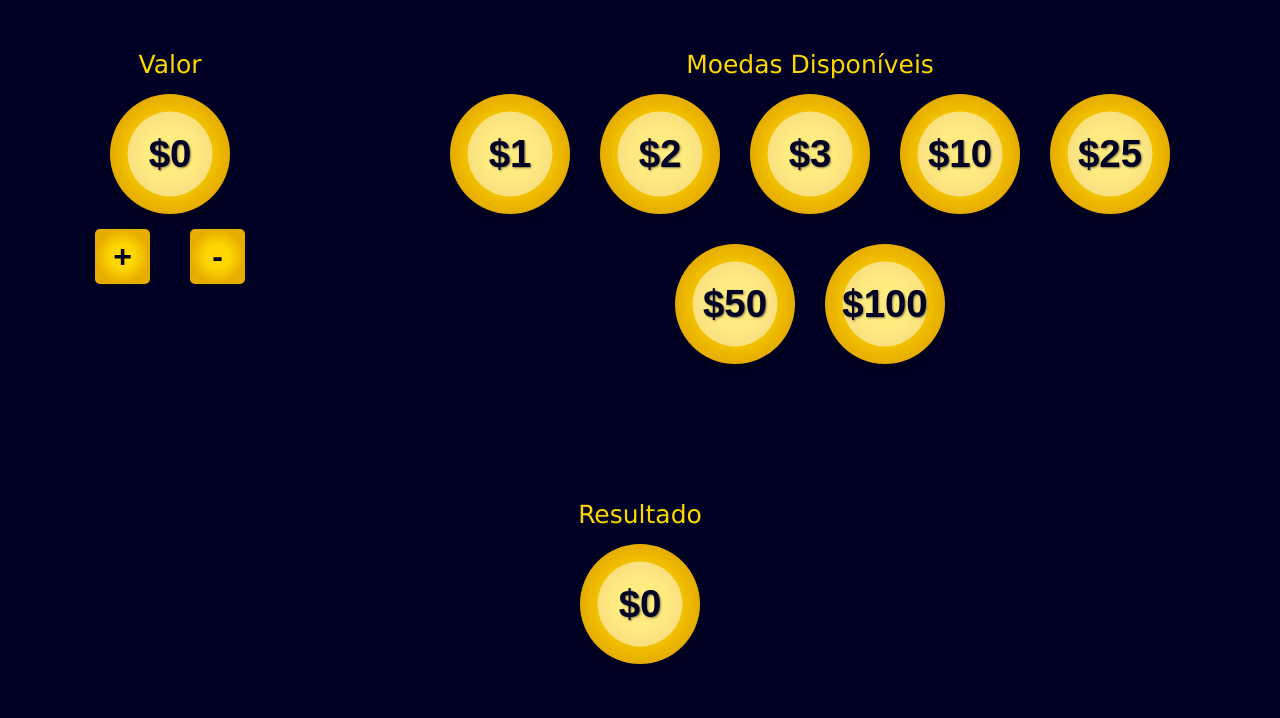
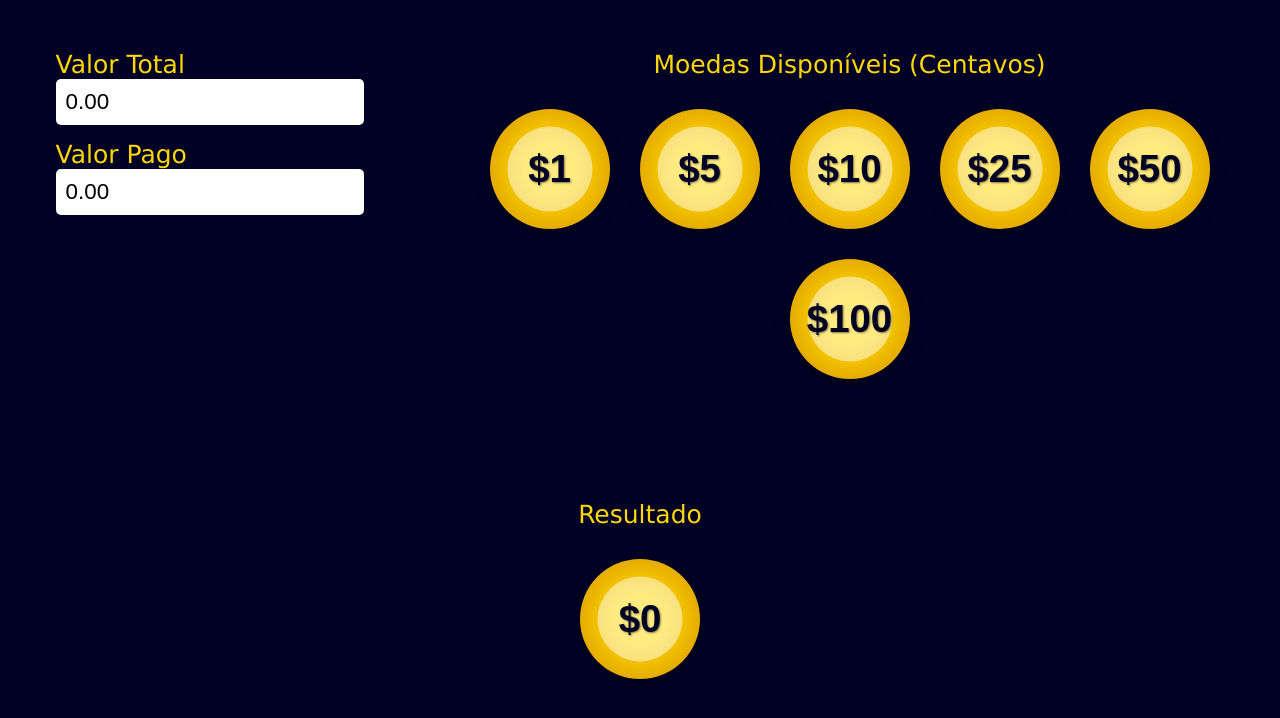
Before and after one commit to Victor4driel/minimum_coin, a React (Create React App) app: page / in a window 1280 px wide. Shown: the top 718 px of the page. Built offline with nearby package versions, Linux system fonts and the light colour scheme.

Commit message:
feat; update layout

```diff
--- a/src/components/Content/Content.jsx
+++ b/src/components/Content/Content.jsx
@@ -1,10 +1,13 @@
-import React, { useState } from "react"
+import React, { useEffect, useState } from "react"
 import Coin from "../common/Coin/Coin";
 import GroupedCoins from "../GroupedCoins/GroupedCoins";
 import { ContentConteiner } from "./Content.styled";
 import { BoxContainer } from "../common/Box/Box.styled";
 import Label from "../common/Label/Label";
 import GroupedButton from "../GroupedButton/GroupedButton";
+import Input from "../common/Input/Input";
+import Form from "../common/Form/Form";
+import Button from "../common/Button/Button";
 
 function miniCoinChangeWithCoins(coins, k) {
     if (k === 0) {
@@ -46,39 +49,51 @@ function miniCoinChangeWithCoins(coins, k) {
 
 export default props => {
 
-    const [value, setValue] = useState(0)
-    const coins = [1, 2, 3, 10, 25, 50, 100]
+    const [Inputvalue, setInputValue] = useState(0)
+    const [Inputvalue1, setInputValue1] = useState(0)
 
-    const inc = () => {
-        setValue(value + 1);
+    var trocoValue = 0
+
+    if(Math.trunc(((Inputvalue1 - Inputvalue) + 0.001 ) * 100) >= 0) {
+        trocoValue = Math.trunc(((Inputvalue1 - Inputvalue) + 0.001 ) * 100)
     }
 
-    const dec = () => {
+    console.log(trocoValue)
 
-        if(value > 0) {
-            setValue(value - 1);
-        }
-    }
+    const coinsAvailable = [1, 5, 10, 25, 50, 100]
+
+    const trocoCoins = miniCoinChangeWithCoins(coinsAvailable, trocoValue)
+
+
+    // const inc = () => {
+    //     setValue(value + 1);
+    // }
+
+    // const dec = () => {
+
+    //     if(value > 0) {
+    //         setValue(value - 1);
+    //     }
+    // }
 
 
     return (
         <ContentConteiner>
-            <BoxContainer className="CoinLabel">
-                <Label text='Valor' />
-                <Coin value={value} />
-                <GroupedButton funcInc={inc} funcDec={dec}/>
-            </BoxContainer>
-
             <BoxContainer className="GroupedCoinLabel">
-                <Label text='Moedas Disponíveis' />
-                <GroupedCoins className= 'available' coins={coins} width='750px'/>
+                <Label text='Moedas Disponíveis (Centavos)' />
+                <GroupedCoins className= 'available' coins={coinsAvailable} width='750px'/>
             </BoxContainer>
 
             <BoxContainer className="ResultCoinLabel">
                 <Label text='Resultado' />
-                <GroupedCoins className='result' coins={miniCoinChangeWithCoins(coins, value)} width='100%'/>
+                <GroupedCoins className='result' coins={trocoCoins} width='100%'/>
             </BoxContainer>
 
+            <BoxContainer>
+                <Form value={Inputvalue} setValue={setInputValue} labelText='Valor Total'></Form>
+                <Form value={Inputvalue1} setValue={setInputValue1} labelText='Valor Pago'></Form>
+                {/* <Button signal='Gerar Troco' onClick={gerarTroco}/> */}
+            </BoxContainer>
 
 
         </ContentConteiner>
--- a/src/components/common/Box/Box.styled.js
+++ b/src/components/common/Box/Box.styled.js
@@ -6,4 +6,5 @@ export const BoxContainer = styled.div`
     display:flex;
     align-items: center;
     flex-direction: column;
+    gap:15px;
 `
--- a/src/components/common/Button/Button.styled.js
+++ b/src/components/common/Button/Button.styled.js
@@ -2,8 +2,8 @@ import styled from "styled-components"
 
 export const Button = styled.button`
   display: inline-block;
-  width: 55px;
-  height: 55px;
+  width: {prop => prop.width};
+  height: {prop => prop.height};
   padding: 8px 18px;
   font-size: 2rem;
   font-weight: bold;
--- /dev/null
+++ b/src/components/common/Form/Form.jsx
@@ -0,0 +1,13 @@
+import React from "react"
+import Label from "../Label/Label"
+import Input from "../Input/Input"
+import { FormContent } from "./Form.styled"
+
+export default props => {
+    return (
+        <FormContent>
+            <Label text={props.labelText}></Label>
+            <Input value={props.value} setValue={props.setValue} />
+        </FormContent>
+    )
+}
--- /dev/null
+++ b/src/components/common/Form/Form.styled.js
@@ -0,0 +1,6 @@
+import styled from "styled-components";
+
+export const FormContent = styled.div`
+
+
+`
--- /dev/null
+++ b/src/components/common/Input/Input.jsx
@@ -0,0 +1,31 @@
+import React from 'react';
+import { Input } from './Input.styled';
+
+export default props => {
+
+const {value, setValue} = props
+
+  const handleInputChange = (e) => {
+    // Remove caracteres não numéricos e converte para número
+    const novoValor = parseFloat(e.target.value.replace(/[^\d]/g, ''));
+
+    // Se o valor não for um número válido, define como zero
+    if (isNaN(novoValor)) {
+        setValue(0);
+    } else {
+        setValue(novoValor / 100); // Divide por 100 para manter os dois dígitos decimais
+    }
+  };
+
+  return (
+    <div>
+      <Input
+        type="text"
+        id="dinheiro"
+        placeholder="R$ 0,00"
+        value={value.toFixed(2)}
+        onChange={handleInputChange}
+      />
+    </div>
+  );
+};
--- /dev/null
+++ b/src/components/common/Input/Input.styled.js
@@ -0,0 +1,9 @@
+import styled from "styled-components"
+
+export const Input = styled.input`
+    padding: 10px;
+    border: none;
+    border-radius: 5px;
+    cursor: pointer;
+    font-size: 1.4rem;
+`
```
